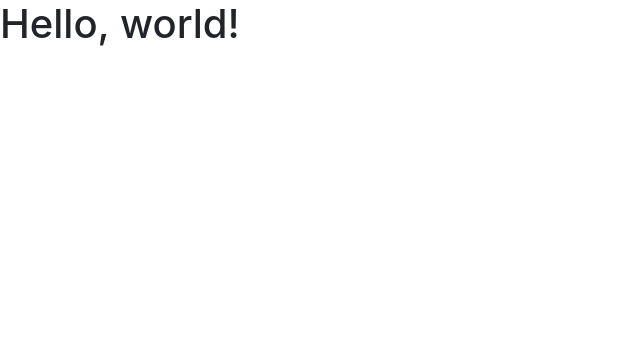
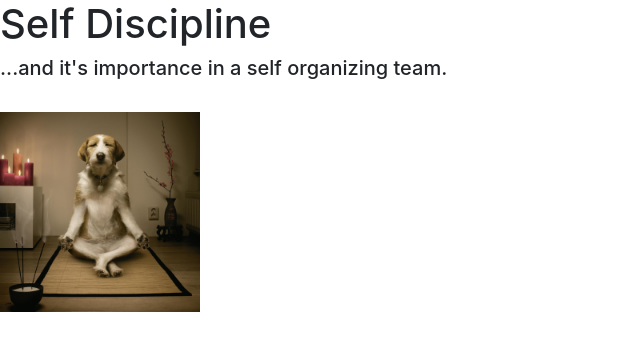
Before and after one commit to Kyle-png/SelfOrganizingTeam, a plain HTML site: page index.html in a window 1280 px wide. Shown: the whole page, without its empty margins (0-640 px from the left). Drawn offline with nearby package versions, Linux system fonts and the light colour scheme.

Commit message:
Zendog
Zendog

```diff
--- a/index.html
+++ b/index.html
@@ -9,11 +9,14 @@
     <link rel="stylesheet" href="https://stackpath.bootstrapcdn.com/bootstrap/4.3.1/css/bootstrap.min.css" integrity="sha384-ggOyR0iXCbMQv3Xipma34MD+dH/1fQ784/j6cY/iJTQUOhcWr7x9JvoRxT2MZw1T" crossorigin="anonymous">
       <link rel="stylesheet" type="text/css" href="styles.css">
 
-    <title>Hello, world!</title>
+    <title>Self Discipline</title>
   </head>
   <body>
-    <h1>Hello, world!</h1>
-
+    <h1>Self Discipline</h1>
+      <h5>...and it's importance in a self organizing team.</h5>
+      <br>
+      <img src="images/zendog.jpg" height="200" width="200" alt="Dog Meditating" title="Dog Meditating">
+      <div></div>
     <!-- Optional JavaScript -->
     <!-- jQuery first, then Popper.js, then Bootstrap JS -->
     <script src="https://code.jquery.com/jquery-3.3.1.slim.min.js" integrity="sha384-q8i/X+965DzO0rT7abK41JStQIAqVgRVzpbzo5smXKp4YfRvH+8abtTE1Pi6jizo" crossorigin="anonymous"></script>
--- a/styles.css
+++ b/styles.css
@@ -0,0 +1,3 @@
+.big{
+    font-size: 45pt;
+}
```
Also changed, not shown: images/zendog.jpg (added).
